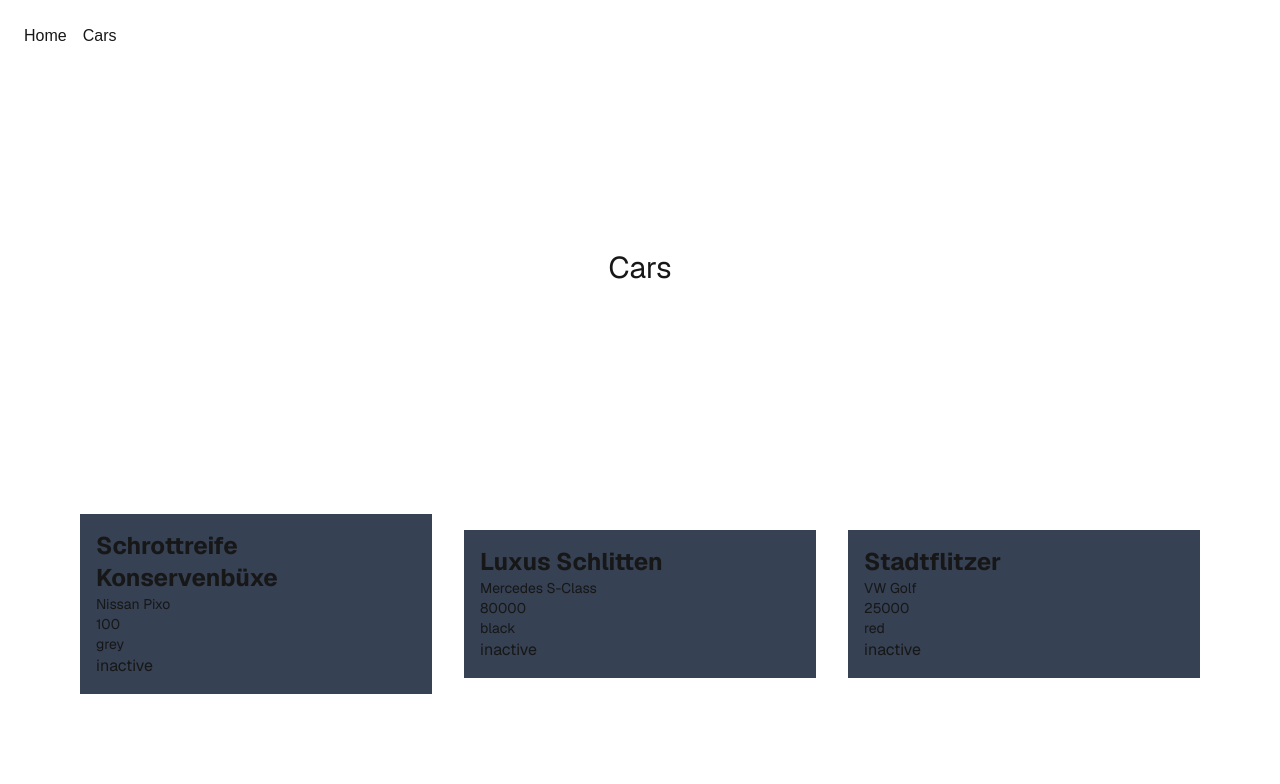
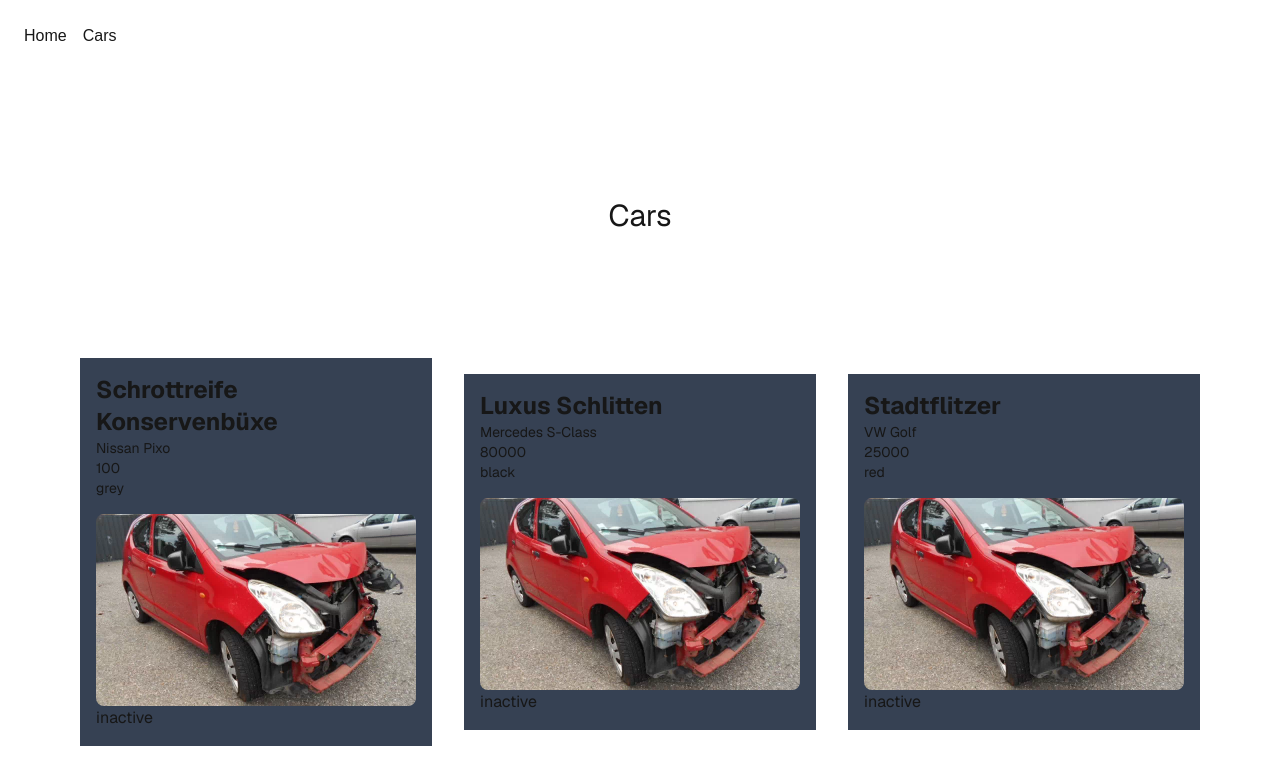
Before and after one commit to NateGantioler/SWP_5cWI_Web, a Next.js app in the folder react/: page /cars in a window 1280 px wide. Shown: the top 784 px of the page. Built offline with nearby package versions, Linux system fonts and the light colour scheme.

Commit message:
Added Images

```diff
--- a/react/app/cars/page.tsx
+++ b/react/app/cars/page.tsx
@@ -11,7 +11,8 @@
         motor: {
             power: 100,
             fuel: "Diesel",
-        }
+        },
+        imageUrl: "/images/pixo.png"
     },
     {
         name: "Luxus Schlitten",
@@ -22,7 +23,8 @@
         motor: {
             power: 450,
             fuel: "Gasoline",
-        }
+        },
+        imageUrl: "/images/pixo.png"
     },
     {
         name: "Stadtflitzer",
@@ -33,7 +35,8 @@
         motor: {
             power: 150,
             fuel: "Hybrid",
-        }
+        },
+        imageUrl: "/images/pixo.png"
     }
 ]
 
--- a/react/app/components/cars/card.tsx
+++ b/react/app/components/cars/card.tsx
@@ -1,6 +1,7 @@
 "use client"
 import React, { useState } from 'react'
 import { Car } from '../../lib/types/types';
+import Image from 'next/image';
 
 type Props = {
   car: Car;
@@ -17,6 +18,17 @@
         <p className="text-sm">{car.type}</p>
         <p className="text-sm">{car.price}</p>
         <p className="text-sm">{car.color}</p>
+        {car.imageUrl && (
+          <div className="relative w-full h-48 mt-4">
+            <Image
+              src={car.imageUrl}
+              alt={car.name}
+              fill
+              className="object-cover rounded-lg"
+              priority
+            />
+          </div>
+        )}
         {isActive ? "active" : "inactive"}
     </div>
   )
--- a/react/app/lib/types/types.tsx
+++ b/react/app/lib/types/types.tsx
@@ -10,4 +10,5 @@
     color: string;
     isDamaged: boolean;
     motor: Motor;
+    imageUrl: string;
 }
```
Also changed, not shown: react/public/images/pixo.png (added), 1 other file (tests, documents, lock files or other folders).
